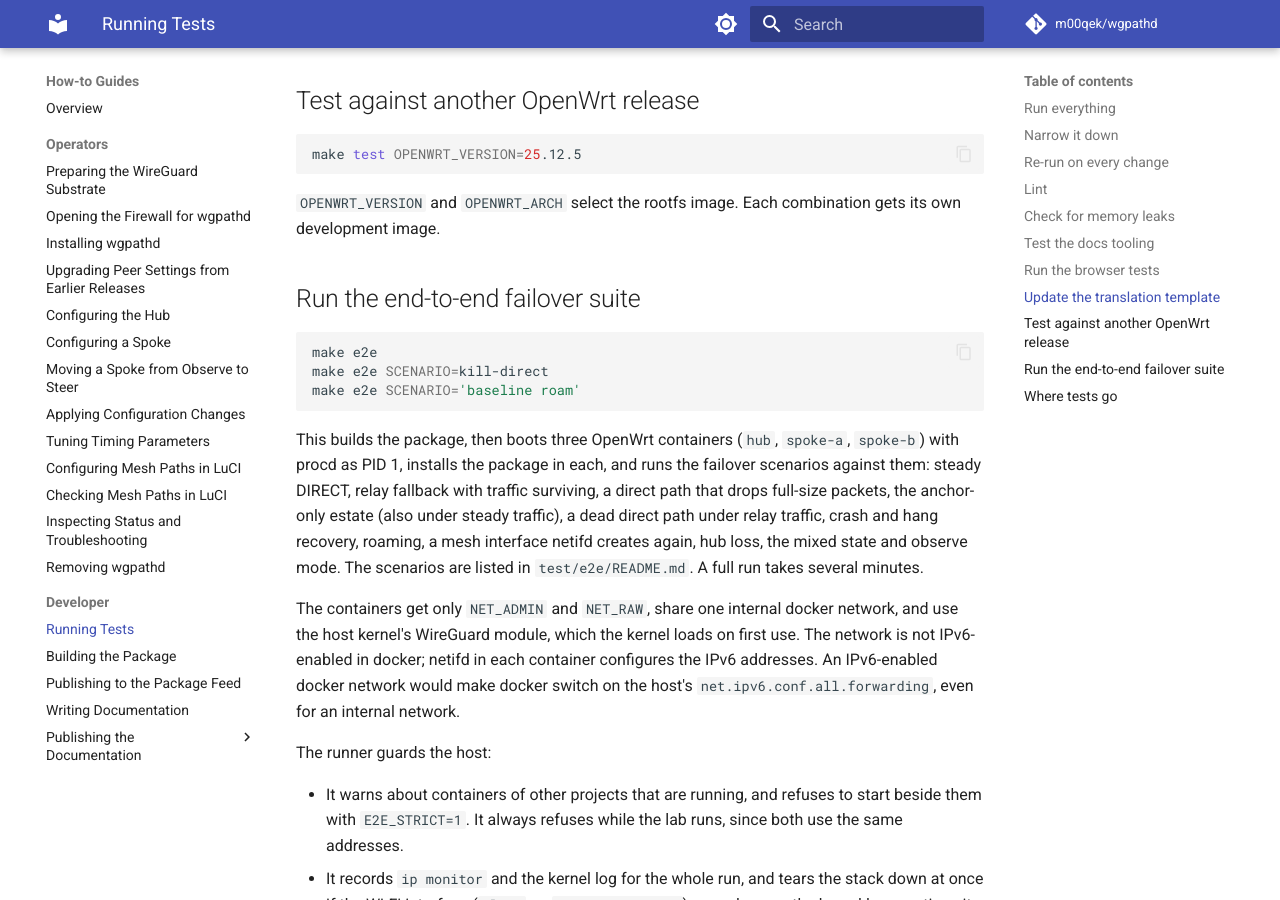
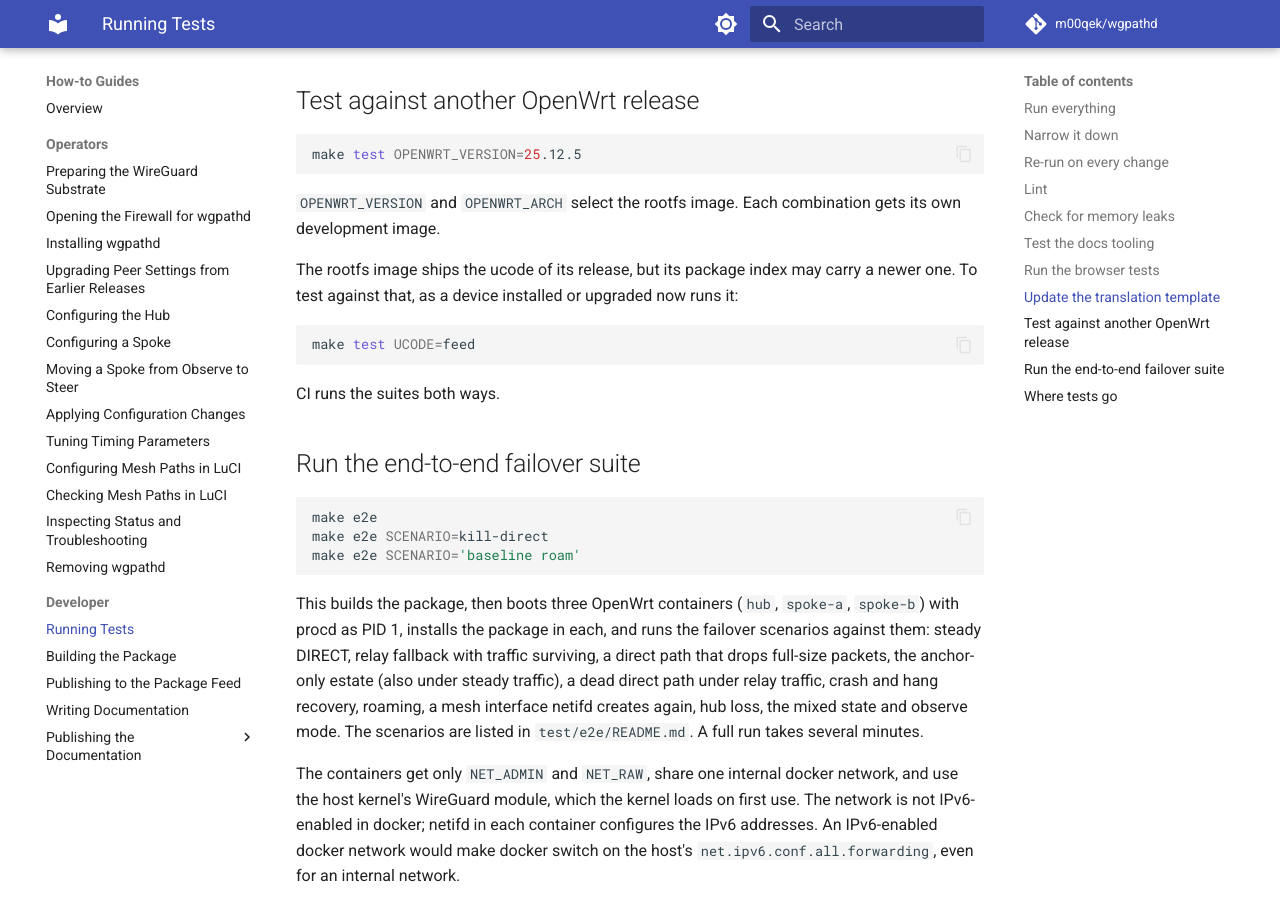
Before and after one commit to m00qek/wgpathd, an MkDocs documentation site: the page built from docs/how-to/developer/testing.md, in a window 1280 px wide and 900 px high, scrolled down 3317 px. Built offline with MkDocs 1.6.1 and Material for MkDocs 9.7.7, drawn with Linux system fonts in a browser that asks for light colours; comment, search, counter and statistics services are not loaded.

Commit message:
build: test against the feed's ucode with UCODE=feed
CI runs both. The feed's engine anchors ^ and $ at every line.

````diff
--- a/docs/how-to/developer/testing.md
+++ b/docs/how-to/developer/testing.md
@@ -109,6 +109,14 @@ make test OPENWRT_VERSION=25.12.5
 
 `OPENWRT_VERSION` and `OPENWRT_ARCH` select the rootfs image. Each combination gets its own development image.
 
+The rootfs image ships the ucode of its release, but its package index may carry a newer one. To test against that, as a device installed or upgraded now runs it:
+
+```bash
+make test UCODE=feed
+```
+
+CI runs the suites both ways.
+
 ## Run the end-to-end failover suite
 
 ```bash
````
Also changed, not shown: docs/reference/make-targets.md (+2 -1 lines), 4 other files.
